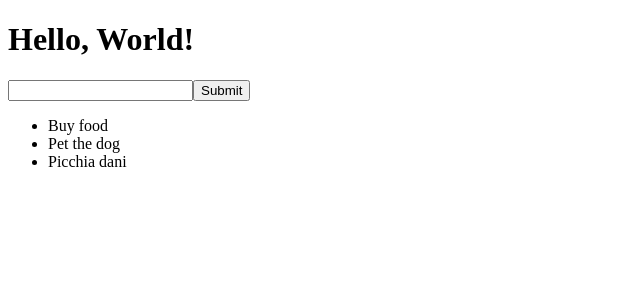
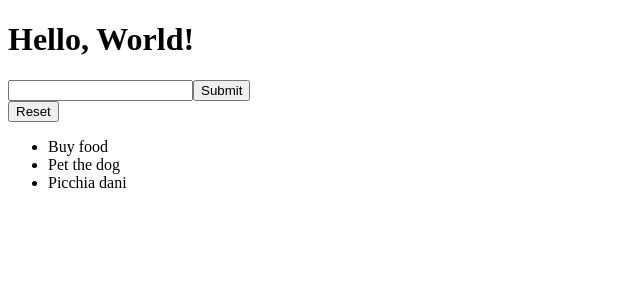
Before and after one commit to l7g/react-exercises, a React (Create React App) app: page / in a window 1280 px wide. Shown: the top 300 px of the page, without its empty margins (0-640 px from the left). Built offline with nearby package versions, Linux system fonts and the light colour scheme.

Commit message:
esercizio completato

```diff
--- a/src/ToDoList.js
+++ b/src/ToDoList.js
@@ -18,7 +18,13 @@ export class ToDoList extends React.Component {
     console.log(event.target.elements)
   }
 
-
+  clearList = () => {
+    this.setState((state) => {
+      return {
+        items: [],
+      }
+    })
+  }
 
   render() {
       let def = this.state.items.map((item) => <li>{item}</li>)
@@ -26,6 +32,7 @@ export class ToDoList extends React.Component {
       <div>
         <form onSubmit={this.handleToDoSub}>
           <Input/>
+          <button onClick={this.clearList} type='button'>Reset</button>
         </form>
 
         <div>
```
